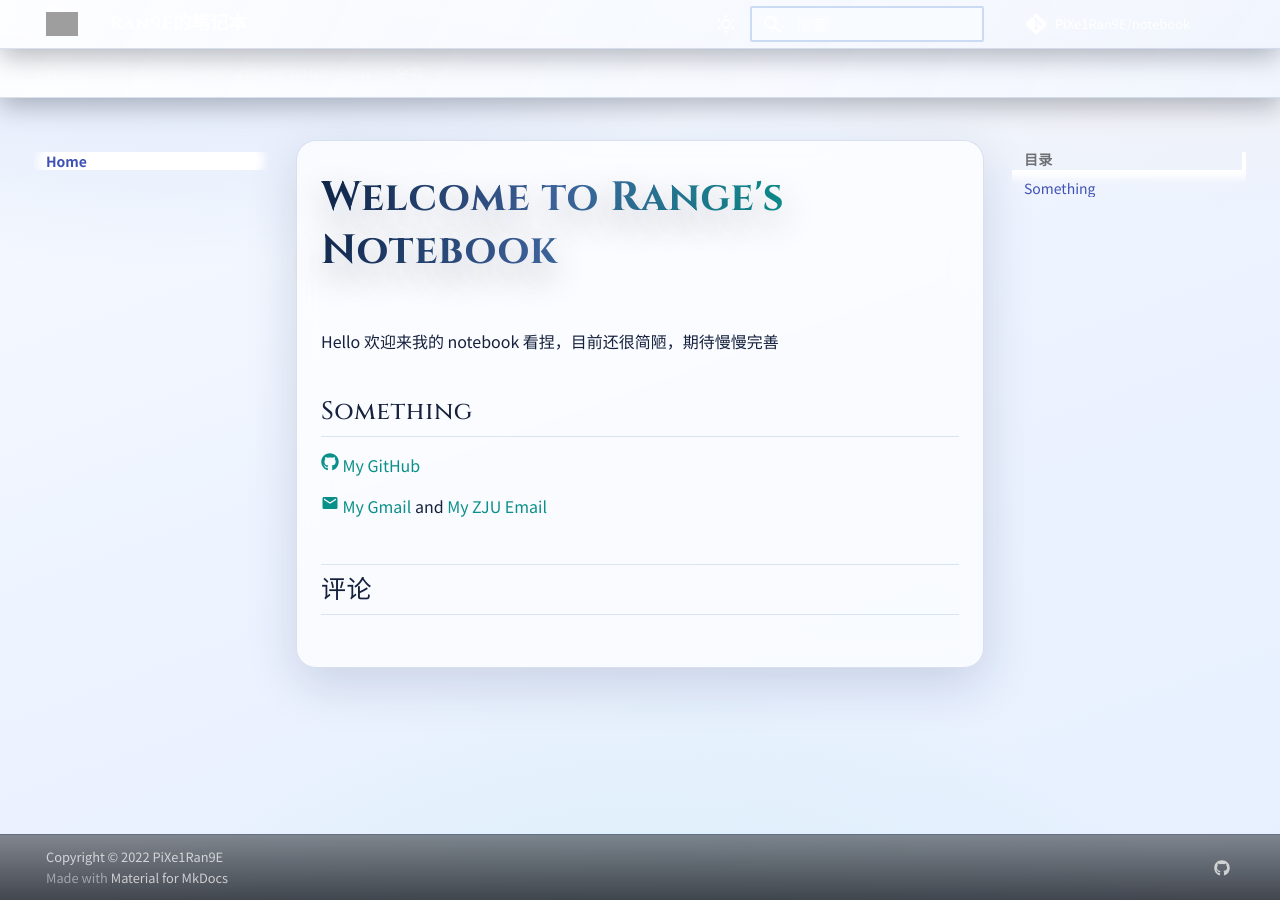
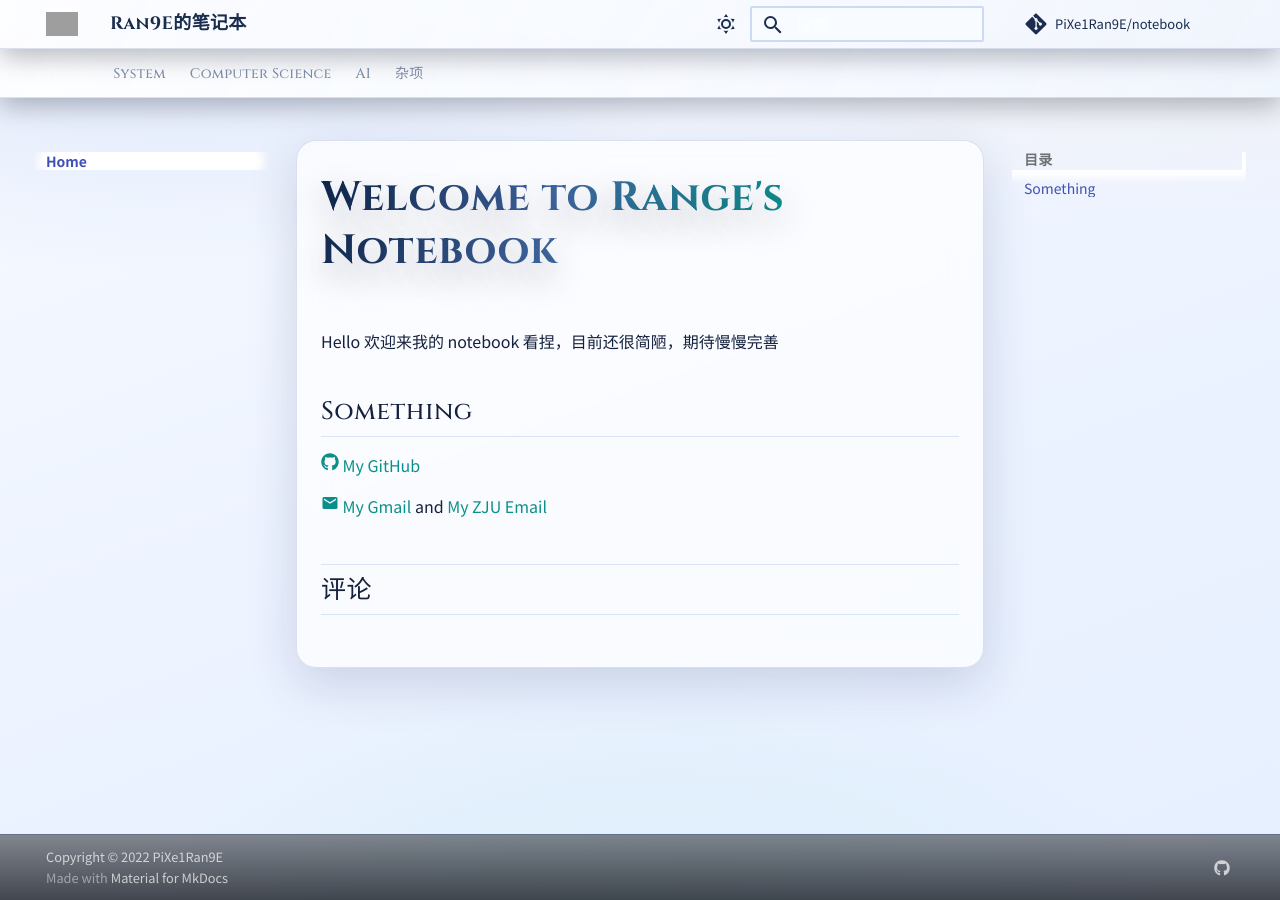
Before and after one commit to norangehere/zju-learning, an MkDocs documentation site: the page built from docs/index.md, in a window 1280 px wide. Built offline with MkDocs 1.6.1 and Material for MkDocs 9.7.7, drawn with Linux system fonts in a browser that asks for light colours; nearby versions of some CDN libraries; some web fonts are replaced; comment, search, counter and statistics services are not loaded; a style sheet for code colours, icons or effects is not loaded; grey boxes are pictures that could not be loaded.

Commit message:
Fix top tabs text contrast in light mode

```diff
--- a/docs/css/fantasy-depth.css
+++ b/docs/css/fantasy-depth.css
@@ -13,6 +13,8 @@
   --fd-accent: #66d9c5;
   --fd-accent-2: #f5c879;
   --fd-shadow: 0 22px 70px rgba(3, 8, 22, 0.48);
+  --fd-header-text: #edf3ff;
+  --fd-header-muted: #b9c8e8;
 }
 
 [data-md-color-scheme="default"] {
@@ -27,6 +29,8 @@
   --fd-accent: #0b8f8a;
   --fd-accent-2: #b88222;
   --fd-shadow: 0 16px 50px rgba(18, 37, 84, 0.16);
+  --fd-header-text: #1a2d4f;
+  --fd-header-muted: #4b5f86;
 }
 
 html,
@@ -69,6 +73,27 @@ button,
 [data-md-color-scheme="default"] .md-header,
 [data-md-color-scheme="default"] .md-tabs {
   background: linear-gradient(120deg, rgba(255, 255, 255, 0.92), rgba(241, 246, 255, 0.87));
+}
+
+.md-header__title,
+.md-header__topic,
+.md-tabs__link,
+.md-source,
+.md-source__repository,
+.md-header .md-icon {
+  color: var(--fd-header-text);
+}
+
+.md-source__facts,
+.md-tabs__link {
+  color: var(--fd-header-muted);
+}
+
+.md-tabs__link:hover,
+.md-tabs__link:focus-visible,
+.md-tabs__link--active {
+  color: var(--fd-accent);
+  opacity: 1;
 }
 
 .md-search__form,
```
